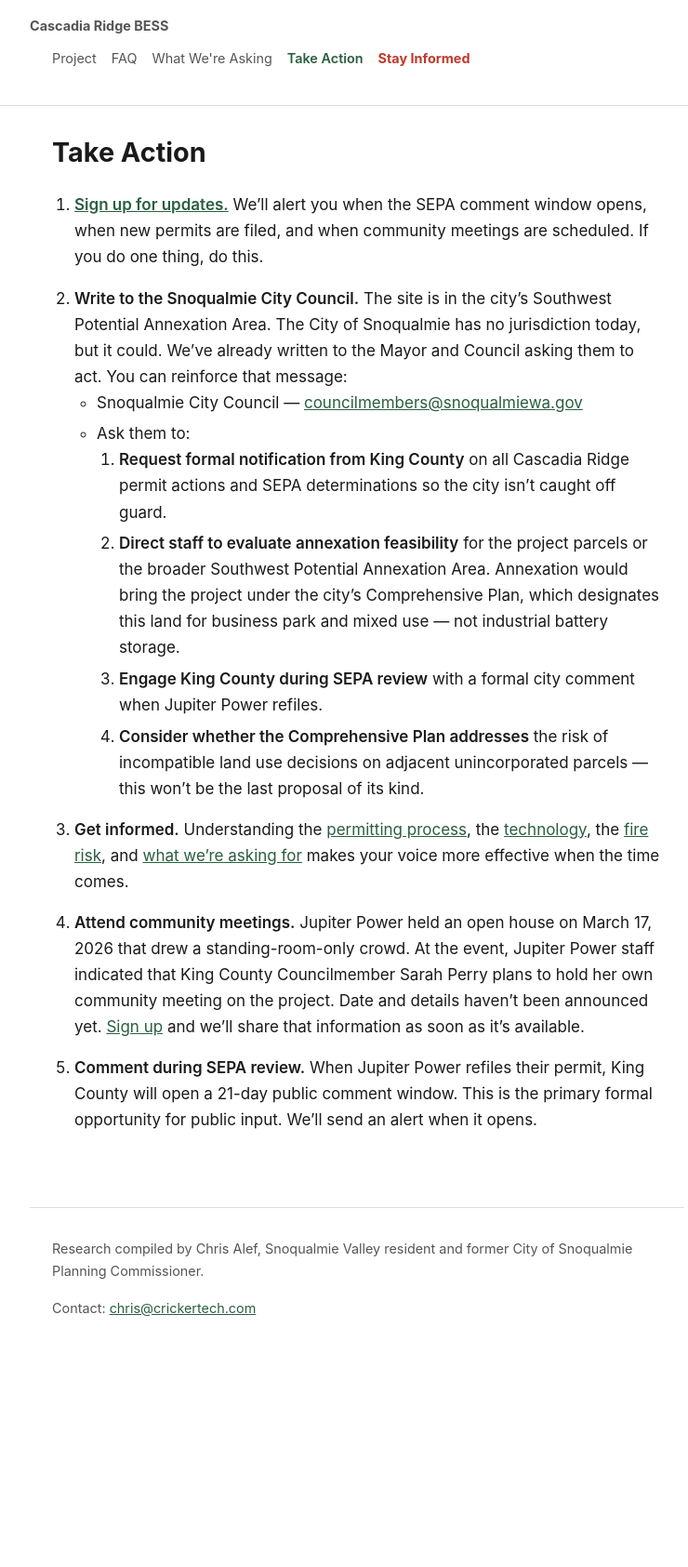
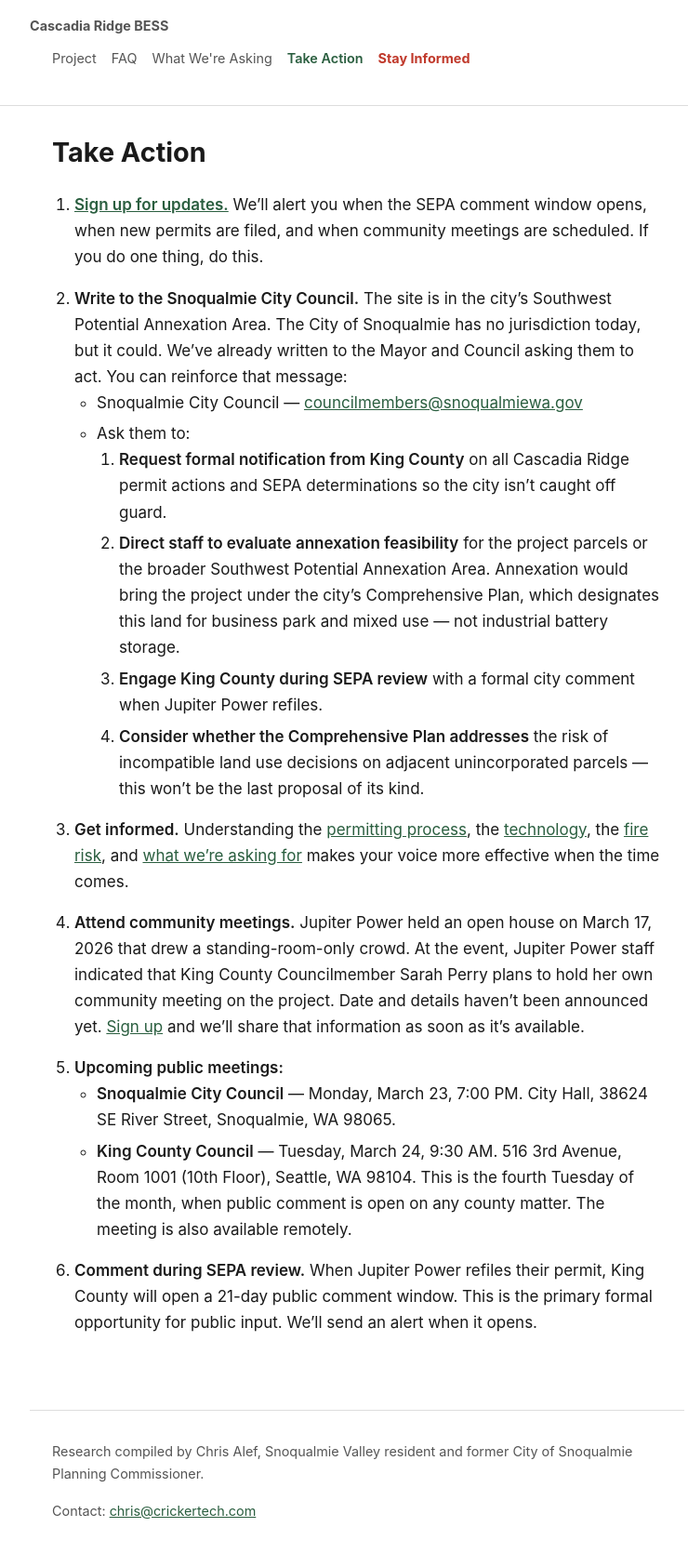
Before and after one commit to calef/cascadia-ridge-bess, a Jekyll site: the page built from _pages/take-action.md, in a window 1280 px wide. Shown: the whole page at 93% size, without its empty margins (256-996 px from the left). Built offline with Jekyll 4.4.1, drawn with Linux system fonts in a browser that asks for light colours; before the commit the page ends 1467 px from its top, so only the background shows below that.

Commit message:
Deploy site 2026-03-17-182118

```diff
--- a/_pages/take-action.md
+++ b/_pages/take-action.md
@@ -16,4 +16,8 @@ title: "Take Action"
 
 4. **Attend community meetings.** Jupiter Power held an open house on March 17, 2026 that drew a standing-room-only crowd. At the event, Jupiter Power staff indicated that King County Councilmember Sarah Perry plans to hold her own community meeting on the project. Date and details haven't been announced yet. [Sign up](/subscribe) and we'll share that information as soon as it's available.
 
-5. **Comment during SEPA review.** When Jupiter Power refiles their permit, King County will open a 21-day public comment window. This is the primary formal opportunity for public input. We'll send an alert when it opens.
+5. **Upcoming public meetings:**
+   - **Snoqualmie City Council** — Monday, March 23, 7:00 PM. City Hall, 38624 SE River Street, Snoqualmie, WA 98065.
+   - **King County Council** — Tuesday, March 24, 9:30 AM. 516 3rd Avenue, Room 1001 (10th Floor), Seattle, WA 98104. This is the fourth Tuesday of the month, when public comment is open on any county matter. The meeting is also available remotely.
+
+6. **Comment during SEPA review.** When Jupiter Power refiles their permit, King County will open a 21-day public comment window. This is the primary formal opportunity for public input. We'll send an alert when it opens.
```
